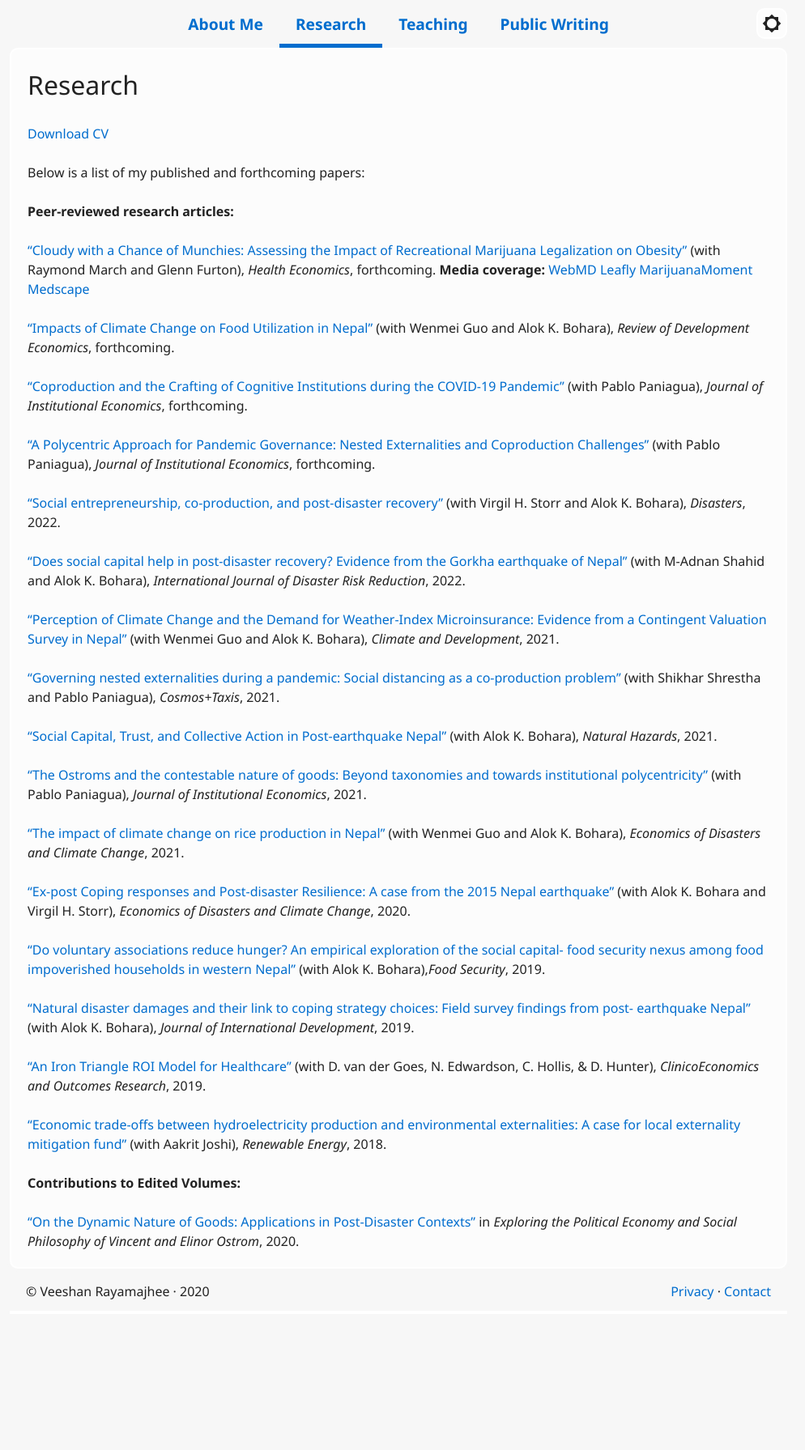
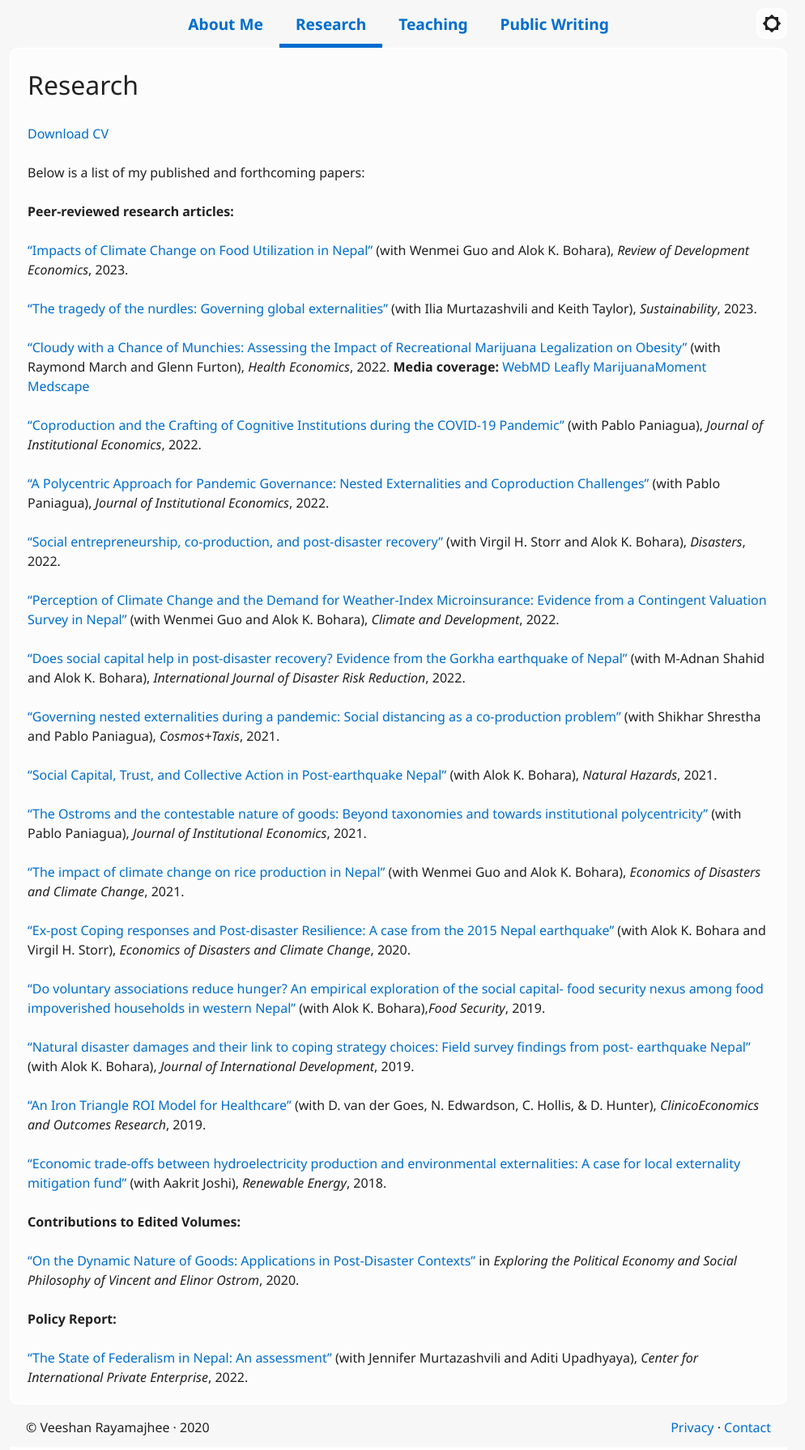
Before and after one commit to veeshanr/veeshanr.github.io, a Jekyll site: the page built from pages/research.md, in a window 1280 px wide. Shown: the whole page at 81% size, without its empty margins (148-1142 px from the left). Built offline with Jekyll 4.4.1, drawn with Linux system fonts in a browser that asks for light colours; before the commit the page ends 1623 px from its top, so only the background shows below that.

Commit message:
Update research.md

```diff
--- a/pages/research.md
+++ b/pages/research.md
@@ -11,19 +11,21 @@ Below is a list of my published and forthcoming papers:
 
 **Peer-reviewed research articles:**
 
-[“Cloudy with a Chance of Munchies: Assessing the Impact of Recreational Marijuana Legalization on Obesity”] [15] (with Raymond March and Glenn Furton), *Health Economics*, forthcoming. **Media coverage:** [WebMD][100]   [Leafly][101] [MarijuanaMoment][102] [Medscape][103]
+[“Impacts of Climate Change on Food Utilization in Nepal”] [16] (with Wenmei Guo and Alok K. Bohara), *Review of Development Economics*, 2023.
 
-[“Impacts of Climate Change on Food Utilization in Nepal”] [16] (with Wenmei Guo and Alok K. Bohara), *Review of Development Economics*, forthcoming.
+["The tragedy of the nurdles: Governing global externalities"] [18] (with Ilia Murtazashvili and Keith Taylor), *Sustainability*, 2023.
 
-[“Coproduction and the Crafting of Cognitive Institutions during the COVID-19 Pandemic”] [14] (with Pablo Paniagua), *Journal of Institutional Economics*, forthcoming.
+[“Cloudy with a Chance of Munchies: Assessing the Impact of Recreational Marijuana Legalization on Obesity”] [15] (with Raymond March and Glenn Furton), *Health Economics*, 2022. **Media coverage:** [WebMD][100]   [Leafly][101] [MarijuanaMoment][102] [Medscape][103]
 
-[“A Polycentric Approach for Pandemic Governance: Nested Externalities and Coproduction Challenges”] [13] (with Pablo Paniagua), *Journal of Institutional Economics*, forthcoming.
+[“Coproduction and the Crafting of Cognitive Institutions during the COVID-19 Pandemic”] [14] (with Pablo Paniagua), *Journal of Institutional Economics*, 2022.
+
+[“A Polycentric Approach for Pandemic Governance: Nested Externalities and Coproduction Challenges”] [13] (with Pablo Paniagua), *Journal of Institutional Economics*, 2022.
 
 [“Social entrepreneurship, co-production, and post-disaster recovery”] [6] (with Virgil H. Storr and Alok K. Bohara), *Disasters*, 2022.
 
+[“Perception of Climate Change and the Demand for Weather-Index Microinsurance: Evidence from a Contingent Valuation Survey in Nepal”] [12] (with Wenmei Guo and Alok K. Bohara), *Climate and Development*, 2022.
+
 [“Does social capital help in post-disaster recovery? Evidence from the Gorkha earthquake of Nepal”] [17] (with M-Adnan Shahid and Alok K. Bohara), *International Journal of Disaster Risk Reduction*, 2022.
-
-[“Perception of Climate Change and the Demand for Weather-Index Microinsurance: Evidence from a Contingent Valuation Survey in Nepal”] [12] (with Wenmei Guo and Alok K. Bohara), *Climate and Development*, 2021.
 
 [“Governing nested externalities during a pandemic: Social distancing as a co-production problem”] [11] (with Shikhar Shrestha and Pablo Paniagua), *Cosmos+Taxis*, 2021.
 
@@ -47,6 +49,9 @@ Below is a list of my published and forthcoming papers:
 
 [“On the Dynamic Nature of Goods: Applications in Post-Disaster Contexts”] [8] in *Exploring the Political Economy and Social Philosophy of Vincent and Elinor Ostrom*, 2020.
 
+**Policy Report:**
+
+["The State of Federalism in Nepal: An assessment"] [200] (with Jennifer Murtazashvili and Aditi Upadhyaya), *Center for International Private Enterprise*, 2022.
 
 [1]: https://doi.org/10.1002/jid.3406
 [2]: https://doi.org/10.1016/j.renene.2018.06.009
```
Also changed, not shown: other parts of pages/research.md (+2 -0 lines).
